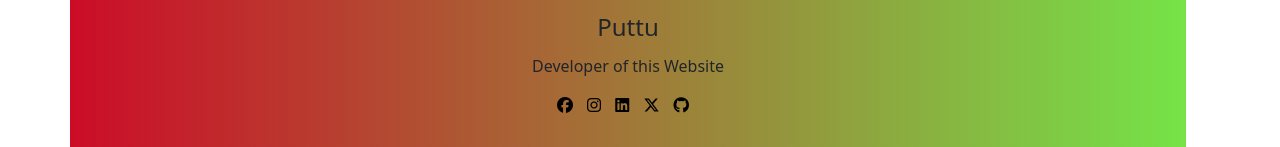
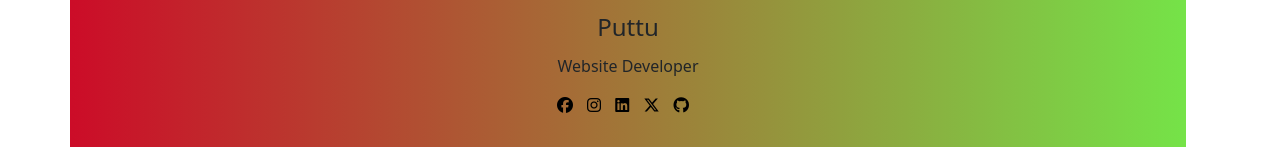
Before and after one commit to Pratyaj4ever/Artistic_way22, a plain HTML site: page about.html in a window 1280 px wide. Shown: the part 1587-1734 px from the top of the page. Drawn offline with nearby package versions, Linux system fonts and the light colour scheme.

Commit message:
Update about.html

```diff
--- a/about.html
+++ b/about.html
@@ -132,7 +132,7 @@
                                        <i class="fa-solid fa-quote-left"></i>
                                        Purani Kahaniyon se Naye Kalaakaron tak, Mithila ki Kala Har Kalakar ki Kahani Sunati Hai.                                   </p>
                                    <h4 class="font-weight-bold">Puttu</h4>
-                                   <h6 class="font-weight-bold my-3">Developer of this Website</h6>
+                                   <h6 class="font-weight-bold my-3">Website Developer</h6>
                                    <div class="puttu_info">
                                     <a href="https://www.facebook.com/share/NrDAY8XiJcjZCgwp/?mibextid=qi2Omg"><i class="fa-brands fa-facebook "></i></a>
                                     <a href=""><i class="fa-brands fa-instagram "></i></a>
```
